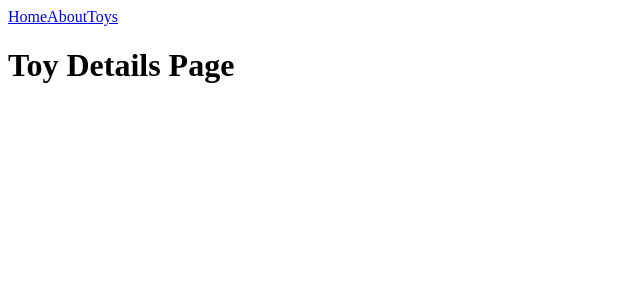
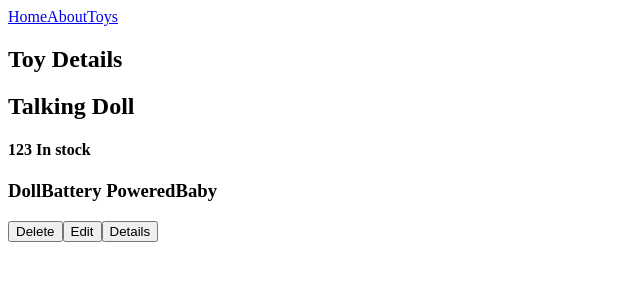
Before and after one commit to DimRev/mistertoy-frontend, a React (Vite) app: page /toy/t101 in a window 1280 px wide. Shown: the top 300 px of the page, without its empty margins (0-640 px from the left). Built offline with nearby package versions, Linux system fonts and the light colour scheme.

Commit message:
Edit: Implemented ToyEdit and ToyDetails routes w/ ToyPreview inside them

```diff
--- a/src/cmps/ToyIndexCmps/ToyList.jsx
+++ b/src/cmps/ToyIndexCmps/ToyList.jsx
@@ -3,11 +3,11 @@
 export function ToyList({ toys, onAdd, onDelete }) {
   if (!toys || !toys.length === 0) return <h1>Toy List : No toys</h1>
   return (
-    <>
+    <section className='toy-list-section'>
     <button onClick={onAdd}>Add toy</button>
       {toys.map((toy) => (
         <ToyPreview key={toy._id} toy={toy} onDelete={onDelete} />
       ))}
-    </>
+    </section>
   )
 }
--- a/src/cmps/ToyIndexCmps/ToyPreview.jsx
+++ b/src/cmps/ToyIndexCmps/ToyPreview.jsx
@@ -1,8 +1,8 @@
-import { Link } from "react-router-dom";
+import { Link } from 'react-router-dom'
 
 export function ToyPreview({ toy, onDelete }) {
   return (
-    <article className="toy-preview">
+    <article className="toy-preview-item">
       <h2>{toy.name} </h2>
       <h4>
         {toy.price} {toy.inStock ? 'In stock' : 'Not in stock'}
@@ -14,9 +14,13 @@
           </span>
         ))}
       </h3>
-      <button onClick={()=> onDelete(toy._id)}>Delete</button>
-      <Link to={`/toy/edit/${toy._id}`}><button>Edit</button></Link>
-      <Link to={`/toy/${toy._id}`}><button>Details</button></Link>
+      <button onClick={() => onDelete(toy._id)}>Delete</button>
+      <Link to={`/toy/edit/${toy._id}`}>
+        <button>Edit</button>
+      </Link>
+      <Link to={`/toy/${toy._id}`}>
+        <button>Details</button>
+      </Link>
     </article>
   )
 }
--- a/src/pages/ToyDetails.jsx
+++ b/src/pages/ToyDetails.jsx
@@ -1,6 +1,23 @@
-export function ToyDetails(){
+import { useEffect, useState } from 'react'
+import { useParams } from 'react-router-dom'
+import { toyService } from '../services/toy.service'
+import { ToyPreview } from '../cmps/ToyIndexCmps/ToyPreview'
 
+export function ToyDetails() {
+  const { toyId } = useParams()
+  const [selectedToy, setSelectedToy] = useState(null)
+  useEffect(()=>{
+    toyService.getById(toyId).then((toy)=>{
+      setSelectedToy(toy);
+    })
+  },[])
+  if (!selectedToy) {
+    return <h1>Loading</h1>
+  }
   return (
-    <h1>Toy Details Page</h1>
+    <section className="toy-details-page">
+      <h2>Toy Details</h2>
+      <ToyPreview toy={selectedToy} />
+    </section>
   )
 }
--- a/src/pages/ToyEdit.jsx
+++ b/src/pages/ToyEdit.jsx
@@ -1,6 +1,23 @@
-export function ToyEdit(){
+import { useEffect, useState } from 'react'
+import { useParams } from 'react-router-dom'
+import { toyService } from '../services/toy.service'
+import { ToyPreview } from '../cmps/ToyIndexCmps/ToyPreview'
 
+export function ToyEdit() {
+  const { toyId } = useParams()
+  const [selectedToy, setSelectedToy] = useState(null)
+  useEffect(()=>{
+    toyService.getById(toyId).then((toy)=>{
+      setSelectedToy(toy);
+    })
+  },[])
+  if (!selectedToy) {
+    return <h1>Loading</h1>
+  }
   return (
-    <h1>Toy Edit Page</h1>
+    <section className="toy-edit-page">
+      <h2>Toy Edit</h2>
+      <ToyPreview toy={selectedToy} />
+    </section>
   )
 }
--- a/src/pages/ToyIndex.jsx
+++ b/src/pages/ToyIndex.jsx
@@ -24,8 +24,8 @@
 
 
   return (
-    <>
+    <section className="toy-index-page">
       <ToyList toys={toys} onAdd={onAdd} onDelete={onDelete} />
-    </>
+    </section>
   )
 }
```
